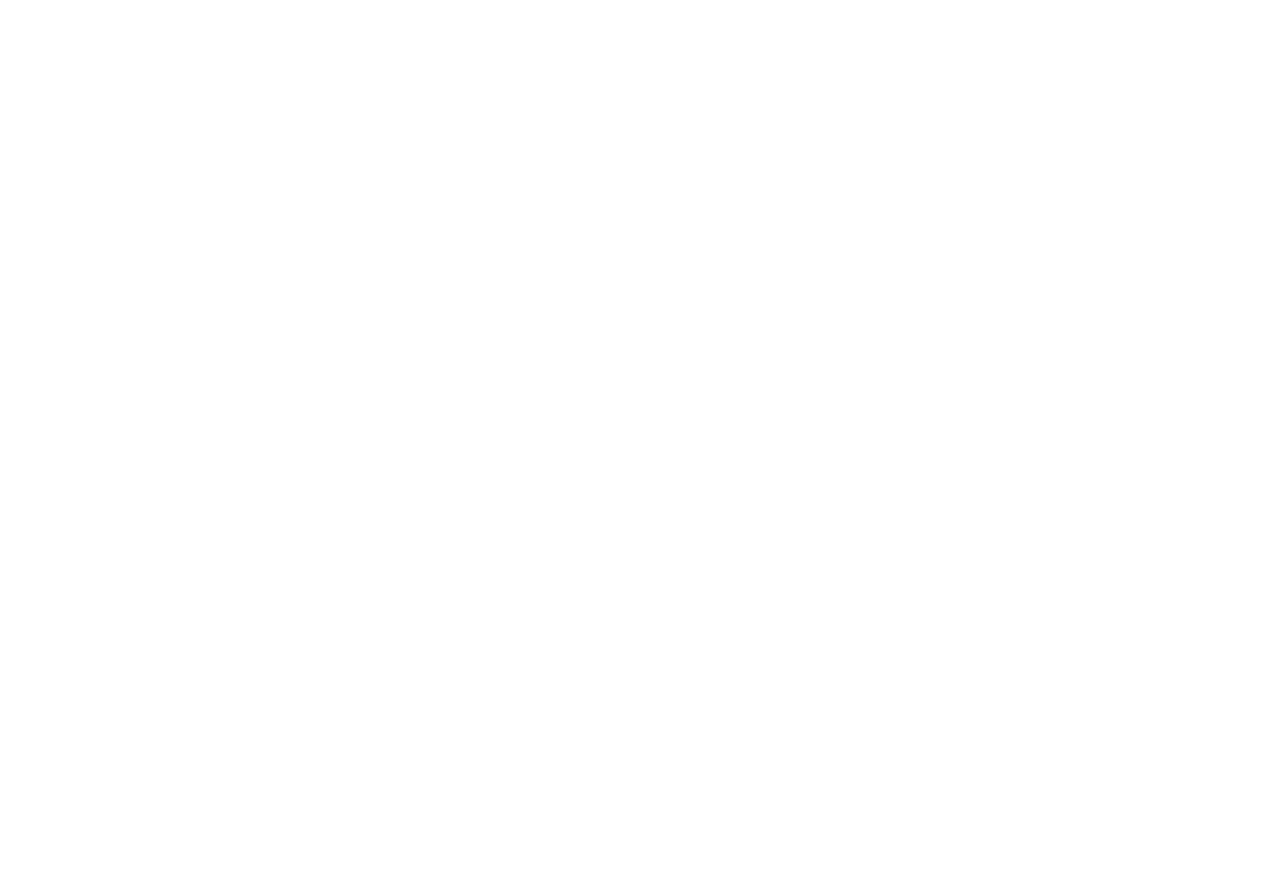
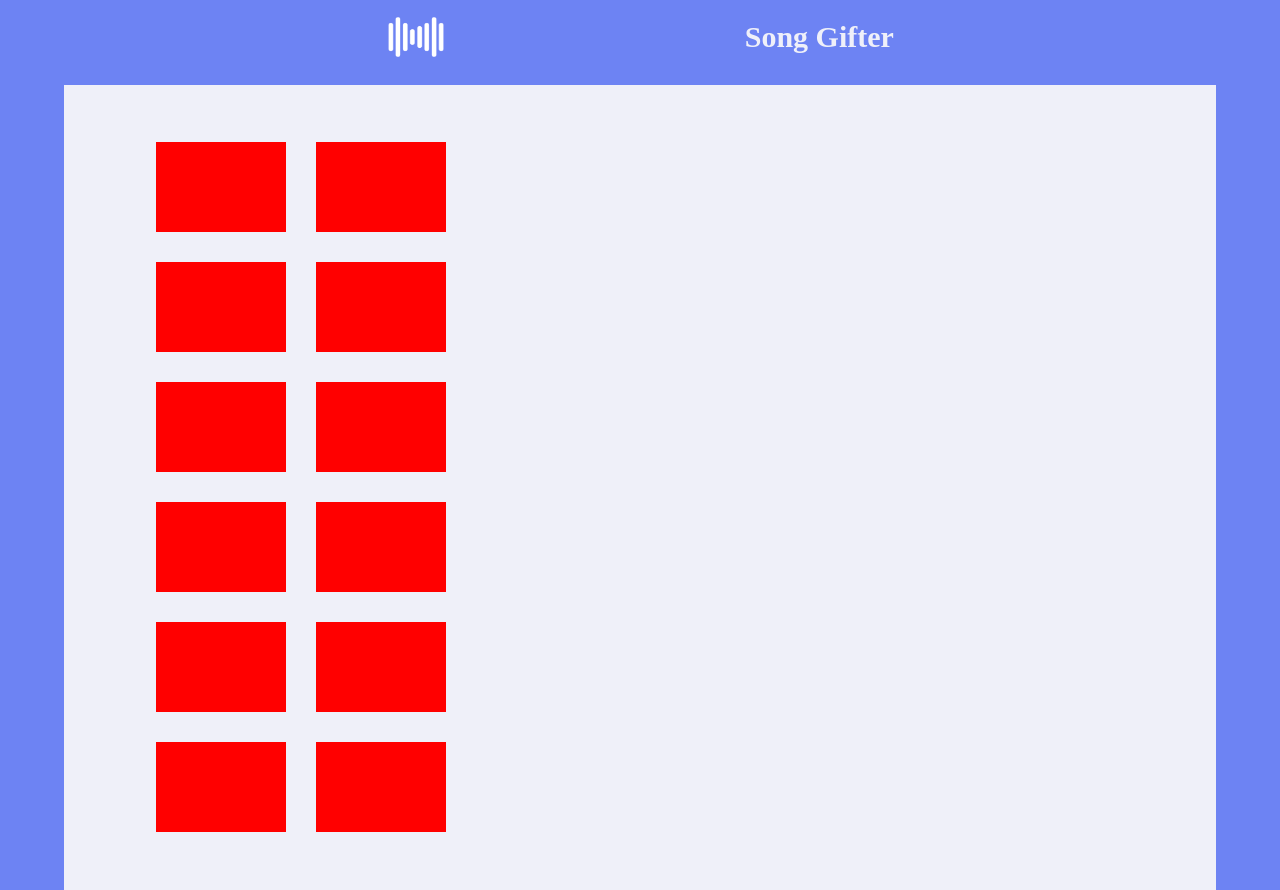
Before and after one commit to JoseteClado/ProyectoFinCurso, a plain HTML site: page public/pages/index.html in a window 1280 px wide. Before the commit the page ends 800 px from the top, so only its background shows below. Drawn offline with Linux system fonts and the light colour scheme; files whose address does not match are found by name; a web font is replaced by a local one.

Commit message:
estructura del grid hecha

```diff
--- a/public/pages/index.html
+++ b/public/pages/index.html
@@ -5,15 +5,33 @@
     <meta http-equiv="X-UA-Compatible" content="IE=edge">
     <meta name="viewport" content="width=device-width, initial-scale=1.0">
     <title>Categorias Musicales</title>
+    <!-- Links CSS -->
+    <link rel="stylesheet" href="../css/main.css">
 </head>
 <body>
     <div class="containerIndex">
         <!-- HAEDER -->
-        <header>
-
+        <header class="headerIndex">
+            <!-- LOGO -->
+        <img class="logoIndex" src="../assets/img/svg/Logo Portada.png" alt="">
+        <h1>Song Gifter</h1>
         </header>
         <!-- MAIN -->
         <main>
+            <section class="categorias">
+                <div class="categoriaMusical"></div>
+                <div class="categoriaMusical"></div>
+                <div class="categoriaMusical"></div>
+                <div class="categoriaMusical"></div>
+                <div class="categoriaMusical"></div>
+                <div class="categoriaMusical"></div>
+                <div class="categoriaMusical"></div>
+                <div class="categoriaMusical"></div>
+                <div class="categoriaMusical"></div>
+                <div class="categoriaMusical"></div>
+                <div class="categoriaMusical"></div>
+                <div class="categoriaMusical"></div>
+            </section>
         </main>
         <!-- FOOTER -->
         <footer></footer>
--- a/src/sass/abstracts/_variables.scss
+++ b/src/sass/abstracts/_variables.scss
@@ -45,3 +45,5 @@
 $footer_movil_iconoWidth: 3rem;
 $footer_movil_iconoHeight: 3rem;
 $footer_lineaMovil: 14rem;
+
+/* Categorias Musicales Movil */
--- a/src/sass/base/_typography.scss
+++ b/src/sass/base/_typography.scss
@@ -11,3 +11,17 @@
          url('../../../public/assets/font/Lustria.woff') format('woff'),
          url('../../../public/assets/font/Lustria.ttf')  format('truetype');
   }
+
+
+  h1{
+    font-family: $fuenteTexto;
+    font-size: $tamano_movil_h1;
+  }
+  h3{
+    font-family: $fuenteTexto;
+    font-size: $tamano_movil_h2;
+  }
+  h3{
+    font-family: $fuenteTexto;
+    font-size: $tamano_movil_h3;
+  }
--- a/src/sass/pages/_index.scss
+++ b/src/sass/pages/_index.scss
@@ -1,3 +1,42 @@
 /* ********* */
-/* @HOME */
+/* @INDEX */
 /* ********* */
+
+.containerIndex{
+    background-color: $color_fondo;
+    box-sizing: border-box;
+    padding: 0 5%;
+}
+
+.headerIndex{
+    display: flex;
+    box-sizing: border-box;
+    padding: 0 15%;
+    padding-bottom: 10px;
+    justify-content: space-around;
+    align-items: center;
+    color: $color_texto;
+}
+
+
+.logoIndex{
+    height: 60px;
+    width: 60px;
+}
+
+.categorias{
+    width: 100%;
+    box-sizing: border-box;
+    padding: 5% 5% 5% 8%;
+    background-color: $color_texto;
+    display: grid;
+    grid-template-columns: 130px 130px;
+    grid-template-rows: 90px 90px 90px 90px 90px 90px;
+    grid-gap: 30px;
+}
+
+.categoriaMusical{
+    height: 90px;
+    width: 130px;
+    background-color: red;
+}
--- a/src/sass/pages/_portada.scss
+++ b/src/sass/pages/_portada.scss
@@ -21,16 +21,6 @@
     height: 80px;
 }
 
-.tituloPortada{
-
-    font-family: $fuenteTexto;
-
-}
-
-.esloganPortada{
-    font-family: $fuenteTexto;
-    font-style: none;
-}
 
 .botonPortada{
     height: $boton_movil_height;
```
Also changed, not shown: public/portada.html (+3 -3 lines), public/css/main.css.
